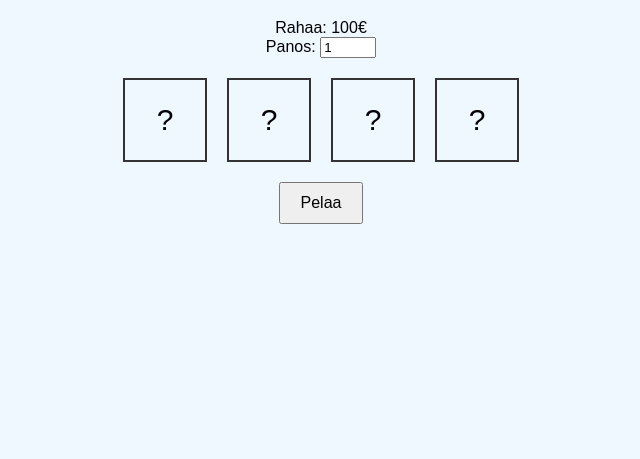
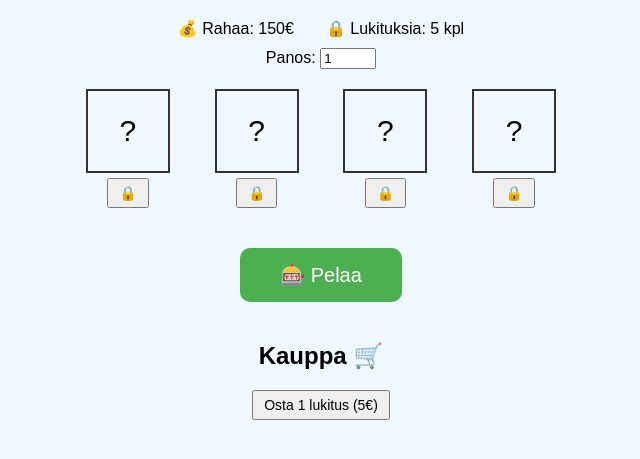
Before and after one commit to Nicler2007/Hedelm-Peli, a plain HTML site: page index.html in a window 1280 px wide. Shown: the part 89-548 px from the top of the page, without its empty margins (319-959 px from the left). Drawn offline with Linux system fonts and the light colour scheme.

Commit message:
muutoksia

```diff
--- a/index.html
+++ b/index.html
@@ -8,23 +8,42 @@
 <body>
   <h1>Hedelmäpeli</h1>
 
-  <div>Rahaa: <span id="raha">100</span>€</div>
+  <div class="status">
+    <div>💰 Rahaa: <span id="raha">150</span>€</div>
+    <div>🔒 Lukituksia: <span id="lukituksia">5</span> kpl</div>
+  </div>
 
   <label>
     Panos:
     <input type="number" id="panos" value="1" min="1" max="10" />
   </label>
 
-  <div id="rullat">
-    <div class="rulla" onclick="lukitseRulla(0)">?</div>
-    <div class="rulla" onclick="lukitseRulla(1)">?</div>
-    <div class="rulla" onclick="lukitseRulla(2)">?</div>
-    <div class="rulla" onclick="lukitseRulla(3)">?</div>
+  <div id="rullat" class="rullat">
+    <!-- Rullat ja niiden lukitusnapit -->
+    <div class="rulla-alue">
+      <div class="rulla">?</div>
+      <button onclick="lukitseRulla(0)">🔒</button>
+    </div>
+    <div class="rulla-alue">
+      <div class="rulla">?</div>
+      <button onclick="lukitseRulla(1)">🔒</button>
+    </div>
+    <div class="rulla-alue">
+      <div class="rulla">?</div>
+      <button onclick="lukitseRulla(2)">🔒</button>
+    </div>
+    <div class="rulla-alue">
+      <div class="rulla">?</div>
+      <button onclick="lukitseRulla(3)">🔒</button>
+    </div>
   </div>
 
-  <button onclick="pelaa()">Pelaa</button>
+  <button id="pelaa-nappi" onclick="pelaa()">🎰 Pelaa</button>
 
   <div id="viesti"></div>
+
+  <h2>Kauppa 🛒</h2>
+  <button onclick="ostaLukitus()">Osta 1 lukitus (5€)</button>
 
   <script src="main.js"></script>
 </body>
--- a/main.js
+++ b/main.js
@@ -1,9 +1,11 @@
 
-let raha = 100;
+
+let raha = 150;
 let panos = 1;
+let lukitusvarasto = 5;
 const maxPanos = 10;
 
-const kuvat = ['🍎', '🍐', '🍒', '🍉', "7️⃣"];
+const kuvat = ['🍎', '🍐', '🍒', '🍉', '7️⃣'];
 let rullat = ["", "", "", ""];
 let lukitut = [false, false, false, false];
 
@@ -25,5 +27,83 @@ function laskeVoitto() {
   if (laskuri['🍉'] === 4) return 5 * panos;
   if (laskuri['🍐'] === 4) return 4 * panos;
   if (laskuri['🍒'] === 4) return 3 * panos;
-    if (laskuri['7️⃣'] === 4) return 5 * panos;
+  if (laskuri['7️⃣'] === 3) return 5 * panos;
+
+  return 0;
 }
+
+function paivitaUI(voitto, animaatio = false) {
+    document.getElementById("raha").textContent = raha;
+    document.getElementById("lukituksia").textContent = lukitusvarasto;
+    const viesti = document.getElementById("viesti");
+
+    const rullaDivit = document.querySelectorAll(".rulla");
+    rullaDivit.forEach((div, i) => {
+      div.textContent = rullat[i];
+
+      // Vain jos pyöritys halutaan (animaatio true)
+      if (animaatio) {
+        div.classList.remove("animoi");
+        void div.offsetWidth; // resetoi animaation
+        div.classList.add("animoi");
+      }
+
+      if (lukitut[i]) {
+        div.style.backgroundColor = "#ffd700";
+      } else {
+        div.style.backgroundColor = "";
+      }
+    });
+
+    viesti.textContent = voitto > 0 ? `Voitit ${voitto}€!` : "Ei voittoa.";
+  }
+
+function pelaa() {
+  panos = parseInt(document.getElementById("panos").value);
+
+  if (isNaN(panos) || panos < 1 || panos > maxPanos) {
+    alert(`Panos täytyy olla 1 - ${maxPanos}€`);
+    return;
+  }
+
+  if (raha < panos) {
+    alert("Ei tarpeeksi rahaa pelaamiseen!");
+    return;
+  }
+
+  raha -= panos;
+  arvoRullat();
+  const voitto = laskeVoitto();
+  raha += voitto;
+
+  lukitut = [false, false, false, false];
+  paivitaUI(voitto);
+}
+
+function lukitseRulla(index) {
+  if (!lukitut[index] && lukitusvarasto <= 0) {
+    alert("Ei lukituksia jäljellä!");
+    return;
+  }
+
+  // Toggle lukitus
+  lukitut[index] = !lukitut[index];
+
+  if (lukitut[index]) {
+    lukitusvarasto--;
+  } else {
+    lukitusvarasto++;
+  }
+
+  paivitaUI(0);
+}
+
+function ostaLukitus() {
+  if (raha < 5) {
+    alert("Ei tarpeeksi rahaa lukituksen ostoon!");
+    return;
+  }
+  raha -= 5;
+  lukitusvarasto += 1;
+  paivitaUI(0);
+}
--- a/style.css
+++ b/style.css
@@ -6,28 +6,72 @@ body {
     padding: 20px;
 }
 
-  #rullat {
+.status {
 display: flex;
 justify-content: center;
-    margin: 20px 0;
+gap: 2rem;
+margin-bottom: 10px;
+}
+
+#rullat {
+display: grid;
+grid-template-columns: repeat(4, 1fr);
+gap: 15px;
+justify-content: center;
+margin: 20px auto;
+max-width: 500px;
+}
+
+.rulla-alue {
+display: flex;
+flex-direction: column;
+align-items: center;
 }
 
 .rulla {
 width: 80px;
 height: 80px;
 border: 2px solid #333;
-    margin: 0 10px;
 font-size: 30px;
 line-height: 80px;
-    cursor: pointer;
-    user-select: none;
+margin-bottom: 5px;
+transition: transform 0.3s ease;
 }
 
-  .rulla.lukittu {
-    background-color: #ffd700;
+.rulla.animoi {
+animation: pyoritus 0.5s;
 }
 
+@keyframes pyoritus {
+0%   { transform: rotateX(0deg); }
+50%  { transform: rotateX(180deg); }
+100% { transform: rotateX(360deg); }
+}
+
+
+#pelaa-nappi {
+padding: 15px 40px;
+font-size: 20px;
+background-color: #4CAF50;
+color: white;
+border: none;
+border-radius: 10px;
+margin: 20px auto;
+cursor: pointer;
+transition: background-color 0.3s ease;
+}
+
+#pelaa-nappi:hover {
+background-color: #45a049;
+}
+
+
 button {
-    padding: 10px 20px;
-    font-size: 16px;
+padding: 5px 10px;
+font-size: 14px;
+cursor: pointer;
 }
+
+button:disabled {
+opacity: 0.5;
+}
```
Also changed, not shown: img/hKUVA.jpg (renamed from hKUVA.jpg). Lines whose indentation alone changed are shown as unchanged.
